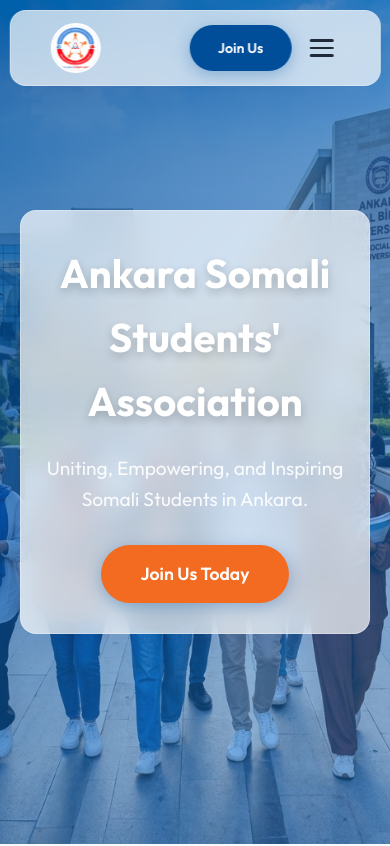
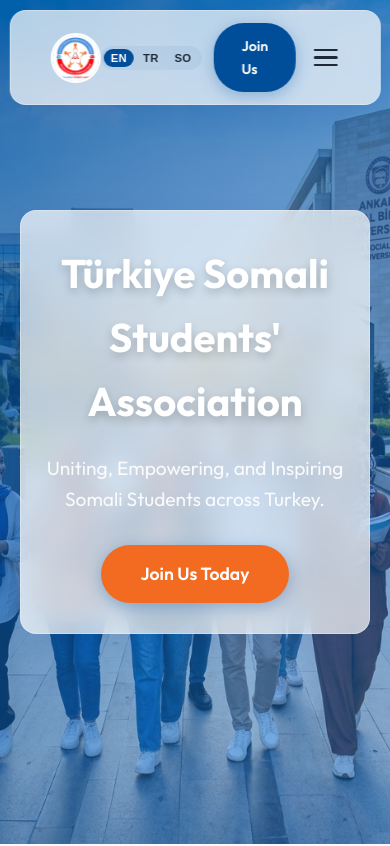
Before and after one commit to abdirisaqosman/somali-student-web, a React (Vite) app: page / in a window 390 px wide. Shown: the top 846 px of the page. Built offline with nearby package versions, Linux system fonts and the light colour scheme.

Commit message:
languages

```diff
--- a/src/components/About.jsx
+++ b/src/components/About.jsx
@@ -14,7 +14,7 @@
   },
   {
     title: 'Strong Community',
-    desc: 'Building lasting bonds among Somali students across Ankara',
+    desc: 'Building lasting bonds among Somali students across Turkey',
     icon: (
       <svg viewBox="0 0 24 24" fill="none" stroke="currentColor" strokeWidth="1.8" strokeLinecap="round" strokeLinejoin="round">
         <path d="M17 21v-2a4 4 0 0 0-4-4H5a4 4 0 0 0-4 4v2"/>
--- a/src/components/JoinForm.jsx
+++ b/src/components/JoinForm.jsx
@@ -5,7 +5,7 @@
 const benefits = [
   {
     title: 'Connect with 850+ Students',
-    desc: 'Build relationships with fellow Somali students across Ankara.',
+    desc: 'Build relationships with fellow Somali students across Turkey.',
     icon: (
       <svg viewBox="0 0 24 24" fill="none" stroke="currentColor" strokeWidth="1.8" strokeLinecap="round" strokeLinejoin="round">
         <path d="M17 21v-2a4 4 0 0 0-4-4H5a4 4 0 0 0-4 4v2"/>
--- a/src/components/Navbar.css
+++ b/src/components/Navbar.css
@@ -78,6 +78,38 @@
   display: flex;
   align-items: center;
   gap: 12px;
+}
+
+.lang-switcher {
+  display: flex;
+  align-items: center;
+  gap: 2px;
+  background: rgba(0, 78, 154, 0.07);
+  border-radius: 20px;
+  padding: 3px;
+}
+
+.lang-btn {
+  background: none;
+  border: none;
+  cursor: pointer;
+  font-size: 0.75rem;
+  font-weight: 600;
+  color: var(--text-dark);
+  padding: 4px 9px;
+  border-radius: 16px;
+  transition: background 0.2s, color 0.2s;
+  letter-spacing: 0.03em;
+}
+
+.lang-btn:hover {
+  background: rgba(0, 78, 154, 0.1);
+  color: var(--primary-blue);
+}
+
+.lang-btn.lang-active {
+  background: var(--primary-blue);
+  color: #fff;
 }
 
 .nav-join-btn {
@@ -195,4 +227,13 @@
     padding-top: 12px;
     border-top: 1px solid rgba(0, 0, 0, 0.07);
   }
+
+  .lang-switcher {
+    background: rgba(0, 78, 154, 0.06);
+  }
+
+  .lang-btn {
+    font-size: 0.7rem;
+    padding: 3px 7px;
+  }
 }
--- a/src/components/Navbar.jsx
+++ b/src/components/Navbar.jsx
@@ -1,20 +1,28 @@
 import { useState } from 'react';
 import { Link, useLocation } from 'react-router-dom';
+import { useLanguage } from '../context/LanguageContext';
 import './Navbar.css';
 
-const navLinks = [
-  { to: '/',           label: 'Home' },
-  { to: '/about',      label: 'About Us' },
-  { to: '/statistics', label: 'Statistics' },
-  { to: '/achievers',  label: 'High Achievers' },
-  { to: '/team',       label: 'Team' },
-  { to: '/gallery',    label: 'Gallery' },
-  { to: '/opinions',   label: 'Opinions' },
+const navKeys = [
+  { to: '/',           key: 'nav_home' },
+  { to: '/about',      key: 'nav_about' },
+  { to: '/statistics', key: 'nav_stats' },
+  { to: '/achievers',  key: 'nav_achievers' },
+  { to: '/team',       key: 'nav_team' },
+  { to: '/gallery',    key: 'nav_gallery' },
+  { to: '/opinions',   key: 'nav_opinions' },
+];
+
+const LANGS = [
+  { code: 'en', label: 'EN' },
+  { code: 'tr', label: 'TR' },
+  { code: 'so', label: 'SO' },
 ];
 
 const Navbar = () => {
   const location = useLocation();
   const [menuOpen, setMenuOpen] = useState(false);
+  const { t, language, changeLanguage } = useLanguage();
 
   const closeMenu = () => setMenuOpen(false);
 
@@ -28,22 +36,35 @@
         </div>
 
         <ul className={`nav-links${menuOpen ? ' nav-open' : ''}`}>
-          {navLinks.map(({ to, label }) => (
+          {navKeys.map(({ to, key }) => (
             <li key={to}>
               <Link
                 to={to}
                 className={location.pathname === to ? 'active-link' : ''}
                 onClick={closeMenu}
               >
-                {label}
+                {t(key)}
               </Link>
             </li>
           ))}
         </ul>
 
         <div className="nav-right">
+          <div className="lang-switcher">
+            {LANGS.map(({ code, label }) => (
+              <button
+                key={code}
+                className={`lang-btn${language === code ? ' lang-active' : ''}`}
+                onClick={() => changeLanguage(code)}
+                aria-label={`Switch to ${label}`}
+              >
+                {label}
+              </button>
+            ))}
+          </div>
+
           <Link to="/join" className="btn btn-primary nav-join-btn" onClick={closeMenu}>
-            Join Us
+            {t('nav_join')}
           </Link>
 
           <button
--- a/src/translations/en.json
+++ b/src/translations/en.json
@@ -6,11 +6,12 @@
   "nav_team": "Team",
   "nav_gallery": "Gallery",
   "nav_opinions": "Opinions",
-  "hero_title": "Ankara Somali Students' Association",
-  "hero_subtitle": "Uniting, Empowering, and Inspiring Somali Students in Ankara.",
+  "nav_join": "Join Us",
+  "hero_title": "Türkiye Somali Students' Association",
+  "hero_subtitle": "Uniting, Empowering, and Inspiring Somali Students across Turkey.",
   "hero_cta": "Join Us Today",
   "about_title": "About ASSA",
-  "about_desc": "The Ankara Somali Students' Association (ASSA) is a dedicated organization focused on uniting Somali students studying in Ankara, Turkey. We promote academic excellence, cultural exchange, and mutual support among our members.",
+  "about_desc": "The Türkiye Somali Students' Association (ASSA) is a dedicated organization focused on uniting Somali students studying across Turkey. We promote academic excellence, cultural exchange, and mutual support among our members.",
   "stats_title": "Our Statistics",
   "stats_students": "Active Students",
   "stats_graduates": "Successful Graduates",
@@ -34,19 +35,19 @@
   "achievers_title": "High Achieving Students",
   "team_title": "Our Executive Team",
   "gallery_title": "Our Photo Gallery",
-  "gallery_desc": "Highlights and memories from our vibrant community events in Ankara.",
+  "gallery_desc": "Highlights and memories from our vibrant community events across Turkey.",
   "join_title": "Join ASSA",
   "join_desc": "Become a member of our community to connect, learn, and grow together.",
   "form_name": "Full Name",
   "form_email": "Email Address",
-  "form_university": "University in Ankara",
+  "form_university": "University in Turkey",
   "form_degree": "Degree Level",
   "form_submit": "Submit Application",
   "opinions_title": "Opinions & Perspectives",
   "opinions_desc": "Read thoughts, insights, and stories from our vibrant student community.",
   "footer_rights": "All Rights Reserved.",
-  "footer_tagline": "Uniting, Empowering, and Inspiring Somali Students in Ankara.",
+  "footer_tagline": "Uniting, Empowering, and Inspiring Somali Students across Turkey.",
   "footer_quick_links": "Quick Links",
   "footer_connect": "Connect",
-  "footer_location": "Ankara, Turkey"
+  "footer_location": "Turkey"
 }
--- a/src/translations/so.json
+++ b/src/translations/so.json
@@ -6,11 +6,12 @@
   "nav_team": "Guddiga",
   "nav_gallery": "Masawirro",
   "nav_opinions": "Fikrado",
-  "hero_title": "Ururka Ardayda Soomaaliyeed ee Ankara",
-  "hero_subtitle": "Midnimada, Dhiirigelinta, iyo Isku-xidhka Ardayda Soomaaliyeed ee Ankara.",
+  "nav_join": "Nagu Soo Biir",
+  "hero_title": "Ururka Ardayda Soomaaliyeed ee Turkiga",
+  "hero_subtitle": "Midnimada, Dhiirigelinta, iyo Isku-xidhka Ardayda Soomaaliyeed ee Turkiga.",
   "hero_cta": "Nagu Soo Biir Maanta",
   "about_title": "Ku Saabsan ASSA",
-  "about_desc": "Ururka Ardayda Soomaaliyeed ee Ankara (ASSA) waa dallad ay ku midaysan yihiin ardayda Soomaaliyeed ee wax ka barata magaalada Ankara ee dalka Turkiga. Waxaan dhiirigelinnaa waxbarashada, isdhaafsiga dhaqanka, iyo is-taageeridda xubneheenna.",
+  "about_desc": "Ururka Ardayda Soomaaliyeed ee Turkiga (ASSA) waa dallad ay ku midaysan yihiin ardayda Soomaaliyeed ee wax ka barata dalka Turkiga oo dhan. Waxaan dhiirigelinnaa waxbarashada, isdhaafsiga dhaqanka, iyo is-taageeridda xubneheenna.",
   "stats_title": "Tirokoobyadayada",
   "stats_students": "Ardayda Dibiwaangashan",
   "stats_graduates": "Ardayda Qalinjabisay",
@@ -34,19 +35,19 @@
   "achievers_title": "Ardayda Darajada Sare",
   "team_title": "Guddiga Fulinta",
   "gallery_title": "Masawiradeena",
-  "gallery_desc": "Xasuuso iyo sawirro muujinaya munaasabadaha ururka ee Ankara.",
+  "gallery_desc": "Xasuuso iyo sawirro muujinaya munaasabadaha ururka ee Turkiga.",
   "join_title": "Ku Soo Biir ASSA",
   "join_desc": "Noqo xubin bulshadeenna si aan u wada xiriirno, wax u wada barano, una wada karno.",
   "form_name": "Magaca oo Saddexan",
   "form_email": "Ciwaanka Iimaylka",
-  "form_university": "Jaamacadda (Ankara)",
+  "form_university": "Jaamacadda (Turkiga)",
   "form_degree": "Heerka Waxbarasho",
   "form_submit": "Dir Codsiga",
   "opinions_title": "Fikrado iyo Aragtiyo",
   "opinions_desc": "Halkan kala soco aragtiyaha iyo sheekooyinka ardayda kala duwan.",
   "footer_rights": "Dhammaan Xuquuqaha Waa La Dhawray.",
-  "footer_tagline": "Midnimada, Dhiirigelinta, iyo Isku-xidhka Ardayda Soomaaliyeed ee Ankara.",
+  "footer_tagline": "Midnimada, Dhiirigelinta, iyo Isku-xidhka Ardayda Soomaaliyeed ee Turkiga.",
   "footer_quick_links": "Xiriirrada Degdega",
   "footer_connect": "Nala Xiriir",
-  "footer_location": "Ankara, Turkiga"
+  "footer_location": "Turkiga"
 }
--- a/src/translations/tr.json
+++ b/src/translations/tr.json
@@ -6,11 +6,12 @@
   "nav_team": "Ekibimiz",
   "nav_gallery": "Galeri",
   "nav_opinions": "Görüşler",
-  "hero_title": "Ankara Somalili Öğrenciler Birliği",
-  "hero_subtitle": "Ankara'daki Somalili Öğrencileri Birleştiren ve Destekleyen Birlik.",
+  "nav_join": "Katılın",
+  "hero_title": "Türkiye Somalili Öğrenciler Birliği",
+  "hero_subtitle": "Türkiye'deki Somalili Öğrencileri Birleştiren, Güçlendiren ve İlham Veren Birlik.",
   "hero_cta": "Bize Katılın",
   "about_title": "ASSA Hakkında",
-  "about_desc": "Ankara Somalili Öğrenciler Birliği (ASSA), Türkiye'nin Ankara şehrinde eğitim gören Somalili öğrencileri bir araya getiren bir organizasyondur. Akademik başarıyı, kültürel değişimi ve üyelerimiz arasında karşılıklı yardımlaşmayı teşvik ediyoruz.",
+  "about_desc": "Türkiye Somalili Öğrenciler Birliği (ASSA), Türkiye genelinde eğitim gören Somalili öğrencileri bir araya getiren bir organizasyondur. Akademik başarıyı, kültürel değişimi ve üyelerimiz arasında karşılıklı yardımlaşmayı teşvik ediyoruz.",
   "stats_title": "İstatistiklerimiz",
   "stats_students": "Aktif Öğrenciler",
   "stats_graduates": "Mezun Öğrenciler",
@@ -34,19 +35,19 @@
   "achievers_title": "Üstün Başarılı Öğrenciler",
   "team_title": "Yönetim Kurulu",
   "gallery_title": "Galeri",
-  "gallery_desc": "Ankara'daki topluluk etkinliklerimizden kareler ve anılar.",
+  "gallery_desc": "Türkiye genelindeki topluluk etkinliklerimizden kareler ve anılar.",
   "join_title": "ASSA'ya Katılın",
   "join_desc": "Birlikte bağlanmak, öğrenmek ve büyümek için topluluğumuza üye olun.",
   "form_name": "Ad Soyad",
   "form_email": "E-posta Adresi",
-  "form_university": "Üniversite (Ankara)",
+  "form_university": "Üniversite (Türkiye)",
   "form_degree": "Eğitim Seviyesi",
   "form_submit": "Başvuruyu Gönder",
   "opinions_title": "Görüşler ve Bakış Açıları",
   "opinions_desc": "Öğrenci topluluğumuzdan gelen deneyimleri, düşünceleri ve hikayeleri okuyun.",
   "footer_rights": "Tüm Hakları Saklıdır.",
-  "footer_tagline": "Ankara'daki Somalili Öğrencileri Birleştiren, Güçlendiren ve İlham Veren Birlik.",
+  "footer_tagline": "Türkiye'deki Somalili Öğrencileri Birleştiren, Güçlendiren ve İlham Veren Birlik.",
   "footer_quick_links": "Hızlı Bağlantılar",
   "footer_connect": "İletişim",
-  "footer_location": "Ankara, Türkiye"
+  "footer_location": "Türkiye"
 }
```
